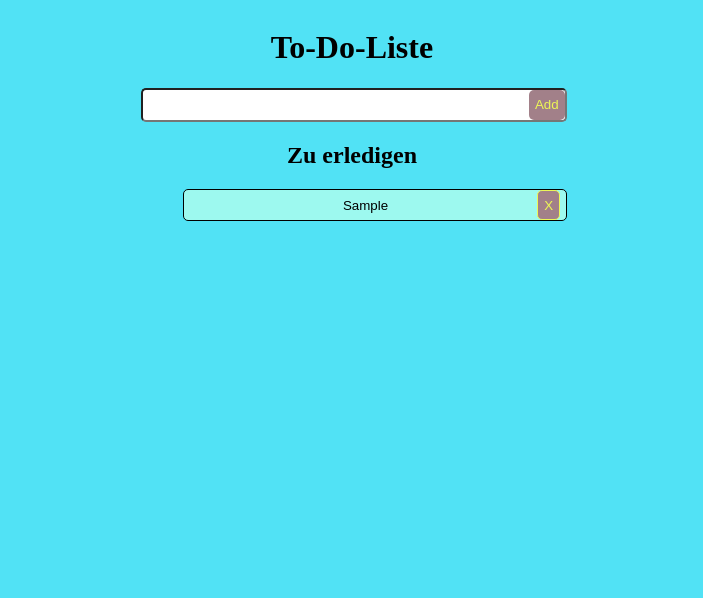
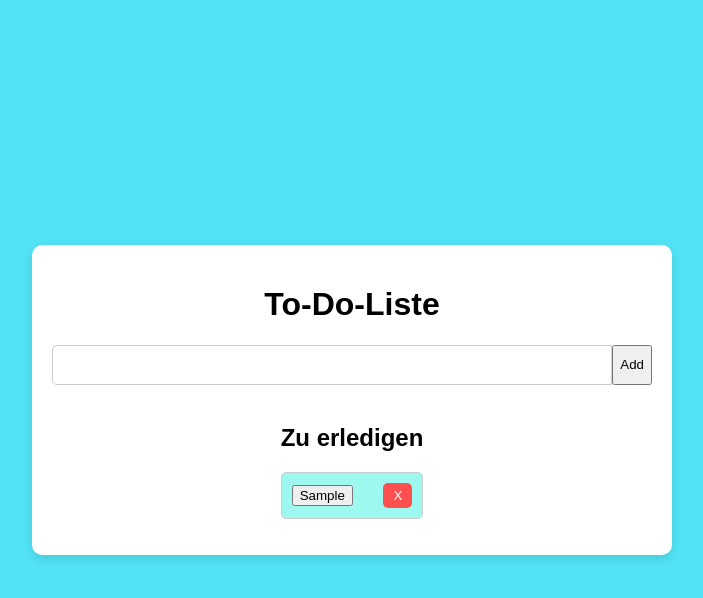
Before and after one commit to ChristopherKnoebl/To-Do-Liste, a plain HTML site: page index.html in a window 1280 px wide. Both pictures are taken after typing "Sample" into the empty fields and a click on the button "Add". Shown: the whole page, without its empty margins (288-991 px from the left). Drawn offline with Linux system fonts and the light colour scheme.

Commit message:
Wechsel, von Grid auf Flexbox; Ausgabe für kleine Bildschirme eingefügt

```diff
--- a/styles/style.css
+++ b/styles/style.css
@@ -1,111 +1,118 @@
 body {
+    font-family: Arial, sans-serif;
     background-color: #51e2f5;
+    margin: 0;
+    padding: 0;
+    display: flex;
+    justify-content: center;
+    align-items: center;
+    height: 100vh;
 }
 .wrapper {
-    display: grid;
-    grid-template-columns: repeat(3, 1fr);
-    grid-auto-rows: (100px, auto);
-
+    display: flex;
+    flex-direction: column;
+    align-items: center;
+    justify-content: center;
+    width: 90%;
+    max-width: 600px;
+    background-color: white;
+    padding: 20px;
+    border-radius: 10px;
+    box-shadow: 0 4px 10px rgba(0, 0, 0, 0.1);
 }
-.ueberschrift {
-    grid-column: 2;
-    grid-row: 1;
+.header h1 {
+    margin: 0;
+    padding-bottom: 20px;
+    color: #333;
     text-align: center;
-
 }
 .eingabe_feld {
-    grid-column: 2;
-    grid-row: 2;
+    display: flex;
     width: 100%;
-    position: relative;
-    /* transform: translateX(25%) */
+    margin-bottom: 20px;
 }
-.to-do {
-    grid-column: 2;
-    grid-row: 3;
+input {
+    flex-grow: 1;
+    box-sizing: border-box;
+    padding: 10px;
+    border-radius: 5px 0 0 5px;
+    border: 1px solid #ccc;
+    outline: none;
+    font-size: 16px;
+    min-width: 0;
+}
+add_btn {
+    padding: 10px 20px;
+    background-color: #a28089;
+    color: #edf756;
+    border: none;
+    border-radius: 0 5px 5px 0;
+    cursor: pointer;
+    font-size: 16px;
+    transition: background-color 0.3s;
+}
+.add-btn:hover {
+    background-color: #8e6d78;
+}
+.todo-list {
+    width: 100%;
+}
+.todo-list h2 {
+    color: #333;
     text-align: center;
-    position: relative;
 }
-.to-do-elemente {
+#elemente-liste {
+    padding: 0;
+    list-style: none;
+}
+.to-do-elemente,
+.to-do-elemente-finished {
     background-color: #9df9ef;
     border-radius: 5px;
-    height: 30px;
-    line-height: 30px;
-    width: 100%;
-    text-align: center;
-    vertical-align:middle;
-    border: 1px solid;
-    list-style-type: none;
-    margin: 2px;
-    z-index: 1;
-    position: static;
-    list-style-position: inside
+    margin: 10px 0;
+    padding: 10px;
+    display: flex;
+    justify-content: space-between;
+    align-items: center;
+    transition: background-color 0.3s;
+    border: 1px solid #ccc;
 }
 .to-do-elemente-finished {
-    background-color: #ffa8B6;
+    background-color: #ffa8b6;
+}
+
+.delete-button {
+    background-color: #ff4f4f;
+    border: none;
+    padding: 5px 10px;
     border-radius: 5px;
-    height: 30px;
-    line-height: 30px;
-    width: 100%;
-    text-align: center;
-    vertical-align:middle;
-    border: 1px solid;
-    list-style-type: none;
-    margin: 2px;
-    z-index: 1;
-    position: static;
-    list-style-position: inside
+    color: white;
+    cursor: pointer;
+    transition: background-color 0.3s;
 }
-.to-do-buttons {
-    color: black;
-    position: static;
-    background-color: transparent;
-    height: 100%;
-    width: 90%;
-    z-index: 2;
-    text-align: center;
+.delete-button:hover {
+    background-color: #ff3b3b;
 }
-.to-do-buttons-finished {
-    color: black;
-    position: static;
-    background-color: transparent;
-    height:100%;
-    width: 90%;
-    z-index: 2;
-    text-align: center;
+/* responsive Darstellung für kleinere Displays */
+@media (max-width: 600px) {
+    .wrapper {
+        padding: 15px;
+    }
+
+    .input {
+        font-size: 14px;
+    }
+
+    .add-btn {
+        font-size: 14px;
+    }
+
+    .to-do-elemente,
+    .to-do-elemente-finished {
+        padding: 8px;
+    }
+
+    .delete-button {
+        padding: 4px 8px;
+    }
 }
-input {
-    margin: 0px;
-    padding: 0px;
-    width: 100%;
-    outline: none;
-    height: 30px;
-    border-radius: 5px;
-    text-align: center;
-}
-button {
-    position: absolute;
-        top: 0;
-        border-radius: 5px;
-        right: 0px;
-        z-index: 2;
-        border: none;
-        top: 2px;
-        height: 30px;
-        cursor: pointer;
-        color: #edf756;
-        background-color: #a28089;
-        transform: translateX(2px);
-        width: fit-content;
-        text-align: center;
-}
-.delete-button {
-    position: relative;
-    top: 0;
-    height: 100%;
-    border: 1px solid;
-    z-index: 3;
-    width: fit-content;
-    transform: translateX(2px);
-    text-align: center;
-}
```
